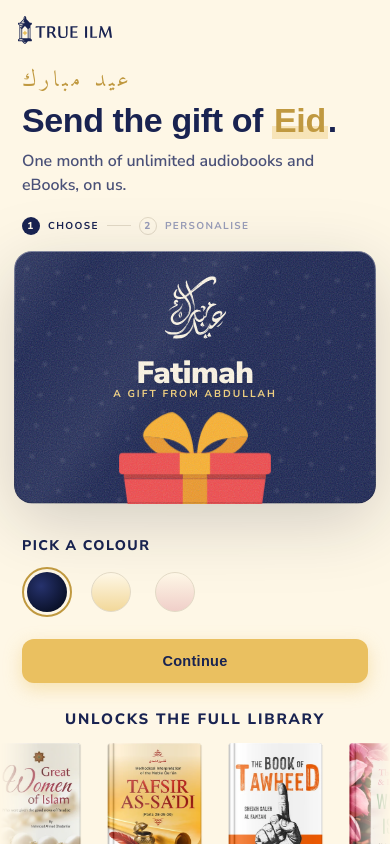
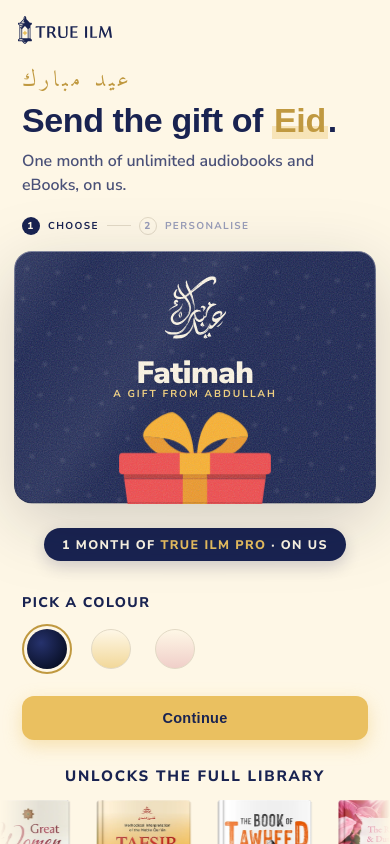
Before and after one commit to tino-dev91/true-ilm, a Next.js app: page / in a window 390 px wide. Shown: the top 844 px of the page. Built offline with nearby package versions, Linux system fonts and the light colour scheme; a web font is replaced by a local one.

Commit message:
Show "True ILM Pro" pill on mobile card preview
The caption pill was desktop-only; add it under the mobile card preview too.

Co-Authored-By: Claude Opus 4.7 (1M context) <noreply@anthropic.com>

```diff
--- a/app/page.tsx
+++ b/app/page.tsx
@@ -241,6 +241,9 @@ export default function Home() {
           <div className="frameWrap">
             <CardFrame id={pick} recipient={previewName} sender={previewSender} showOverlay />
           </div>
+          <div className="ds-card-caption">
+            1 month of <b>True ILM Pro</b> · on us
+          </div>
         </div>
 
         {step === 1 && !sent && (
```
